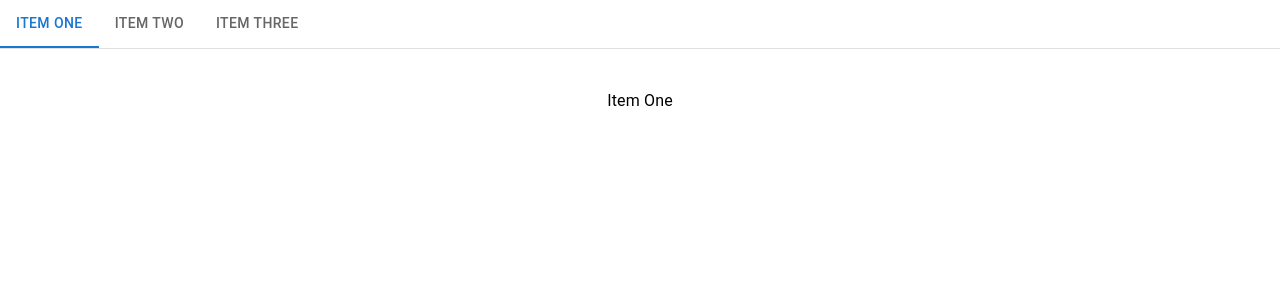
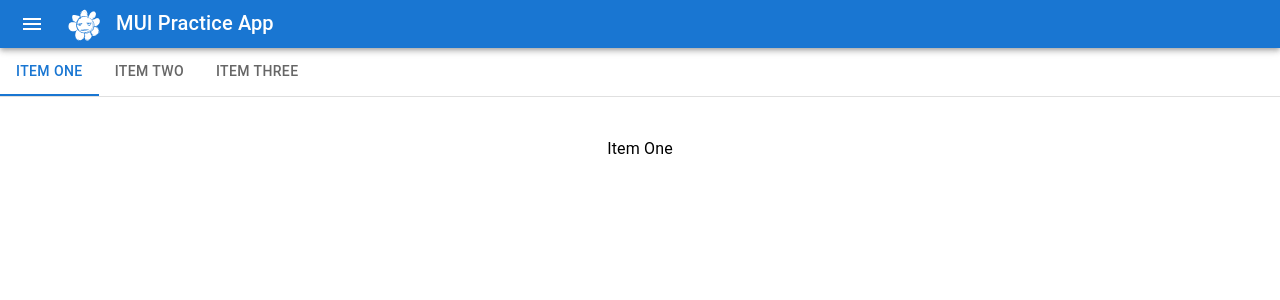
Before and after one commit to Sepiac/mui-practice, a React (Create React App) app: page / in a window 1280 px wide. Shown: the top 300 px of the page. Built offline with nearby package versions, Linux system fonts and the light colour scheme.

Commit message:
feat: add main menu with custom icon

```diff
--- a/package.json
+++ b/package.json
@@ -5,6 +5,7 @@
   "dependencies": {
     "@emotion/react": "^11.7.1",
     "@emotion/styled": "^11.6.0",
+    "@mui/icons-material": "^5.2.5",
     "@mui/material": "^5.2.8",
     "@testing-library/jest-dom": "^5.14.1",
     "@testing-library/react": "^12.0.0",
--- a/src/App.tsx
+++ b/src/App.tsx
@@ -1,7 +1,7 @@
-import React from 'react';
-import logo from './logo.svg';
+import React from 'react'
+import logo from './logo.svg'
 import './App.css';
-import { TabsImpl } from './components'
+import { TabsImpl, MainMenu } from './components'
 
 
 
@@ -9,6 +9,9 @@
 
   return (
     <div className="App">
+      <header>
+        <MainMenu />
+      </header>
       <body>
         <TabsImpl />
       </body>
--- /dev/null
+++ b/src/components/MainMenu.tsx
@@ -0,0 +1,22 @@
+import React from 'react'
+import { AppBar, Toolbar, IconButton, Typography } from '@mui/material'
+import MenuIcon from '@mui/icons-material/Menu';
+import { SepiacIcon } from '../icons'
+
+export const MainMenu = () => {
+  return (
+    <div>
+      <AppBar position="static">
+        <Toolbar variant="dense">
+          <IconButton edge="start" color="inherit" aria-label="menu" sx={{ mr: 2 }}>
+            <MenuIcon />
+          </IconButton>
+          <Typography variant="h6" color="inherit" component="div">
+            <SepiacIcon style={{display: 'inline-block', verticalAlign: 'middle', width: '2rem', marginRight: '1rem'}}/>
+            MUI Practice App
+          </Typography>
+        </Toolbar>
+      </AppBar>
+    </div>
+  )
+}
--- a/src/components/index.ts
+++ b/src/components/index.ts
@@ -1 +1,2 @@
-export { TabsImpl } from './TabsImpl'
+export * from './TabsImpl'
+export * from './MainMenu'
--- /dev/null
+++ b/src/icons/index.ts
@@ -0,0 +1,2 @@
+import { ReactComponent as SepiacIcon } from './icon-sepiac.svg'
+export { SepiacIcon }
```
Also changed, not shown: src/icons/icon-sepiac.svg (added), 1 other file (tests, documents, lock files or other folders).
